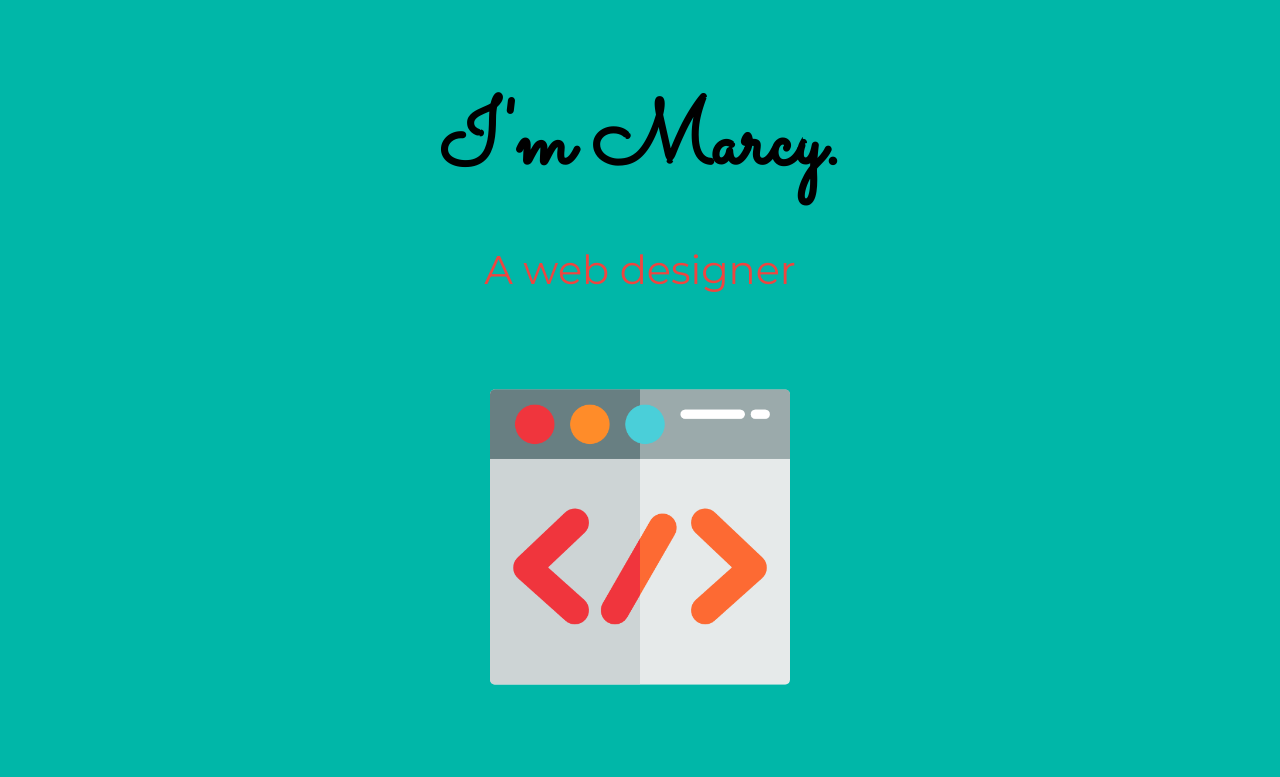
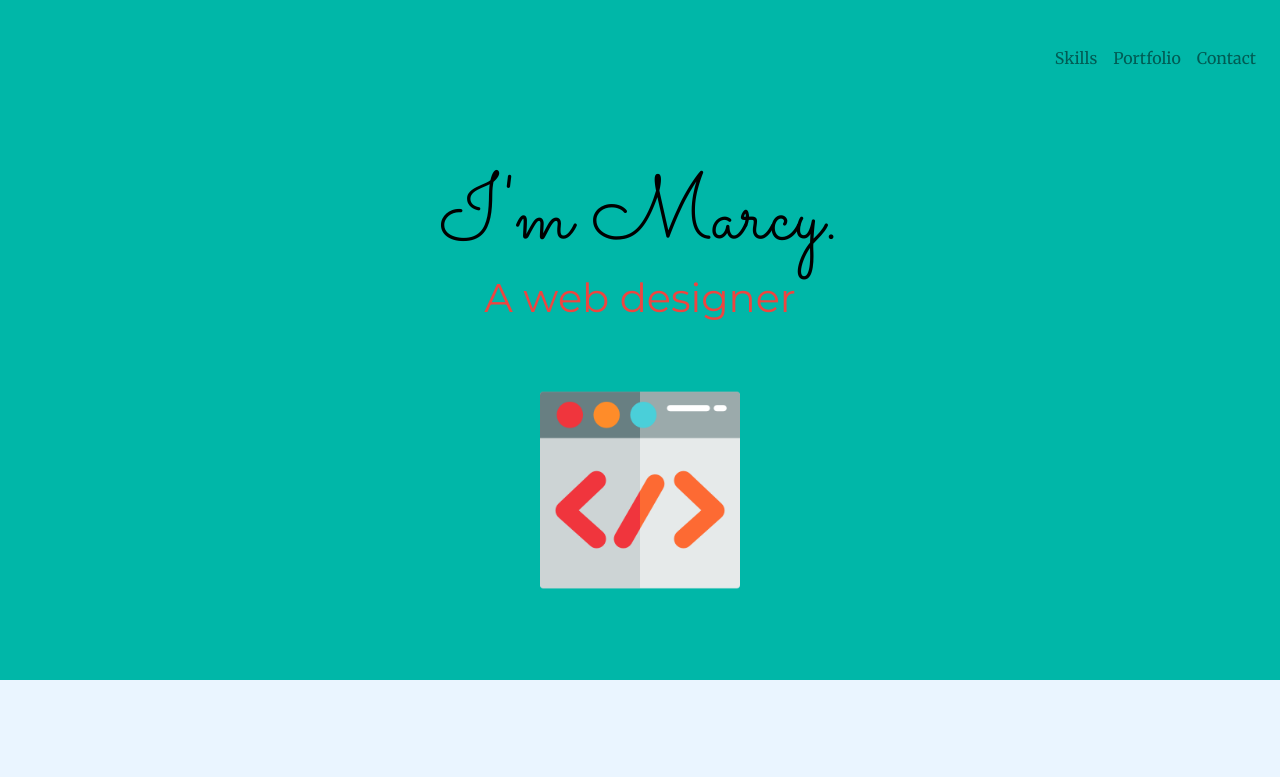
Before and after one commit to MNH-web/Marcy-Portfolio, a plain HTML site: page index.html in a window 1280 px wide. Shown: the top 777 px of the page. Drawn offline with nearby package versions, Linux system fonts and the light colour scheme.

Commit message:
Add files via upload
added bootstrap

```diff
--- a/css/style.css
+++ b/css/style.css
@@ -51,7 +51,19 @@ hr {
     margin: 100px auto;
 }
 
-/********* containers ******/
+/* navbar */
+
+.top-nav{
+    padding-top: 3%;
+    background-color: #00b7a8;
+    color: #40514E;
+}
+
+.nav-link {
+
+}
+
+/* containers */
 
 .top-container {
     padding: 30px 0 40px;
--- a/index.html
+++ b/index.html
@@ -4,12 +4,47 @@
     <meta charset="UTF-8">
     <meta name="viewport" content="width=device-width, initial-scale=1.0">
     <meta http-equiv="X-UA-Compatible" content="ie=edge">
+
+    <!-- stylesheets -->
+
+    <link rel="stylesheet" href="https://stackpath.bootstrapcdn.com/bootstrap/4.3.1/css/bootstrap.min.css" integrity="sha384-ggOyR0iXCbMQv3Xipma34MD+dH/1fQ784/j6cY/iJTQUOhcWr7x9JvoRxT2MZw1T" crossorigin="anonymous">
     <link rel="stylesheet" href="css/style.css">
+
+    <!-- bootstrapjs -->
+
+    <script src="https://code.jquery.com/jquery-3.3.1.slim.min.js" integrity="sha384-q8i/X+965DzO0rT7abK41JStQIAqVgRVzpbzo5smXKp4YfRvH+8abtTE1Pi6jizo" crossorigin="anonymous"></script>
+    <script src="https://cdnjs.cloudflare.com/ajax/libs/popper.js/1.14.7/umd/popper.min.js" integrity="sha384-UO2eT0CpHqdSJQ6hJty5KVphtPhzWj9WO1clHTMGa3JDZwrnQq4sF86dIHNDz0W1" crossorigin="anonymous"></script>
+    <script src="https://stackpath.bootstrapcdn.com/bootstrap/4.3.1/js/bootstrap.min.js" integrity="sha384-JjSmVgyd0p3pXB1rRibZUAYoIIy6OrQ6VrjIEaFf/nJGzIxFDsf4x0xIM+B07jRM" crossorigin="anonymous"></script>
+
+    <!-- fontawesome -->
+
     <link href="https://fonts.googleapis.com/css?family=Merriweather|Montserrat|Sacramento&display=swap" rel="stylesheet">
+
+    <!-- titleicon -->
+
     <link rel="icon" href="favicon (1).ico">
+
     <title>Marcy Herbert</title>
 </head>
 <body>
+     <nav class="top-nav navbar navbar-expand-lg navbar-light">
+            <button class="navbar-toggler ml-auto" type="button" data-toggle="collapse" data-target="#navbarNav" aria-controls="navbarNav" aria-expanded="false" aria-label="Toggle navigation">
+                    <span class="navbar-toggler-icon"></span>
+                  </button>
+        <div class="collapse navbar-collapse" id="navbarNav">
+             <ul class="navbar-nav ml-auto">
+                <li class="nav-item ">
+                  <a class="nav-link" href="#Skills">Skills</a>
+                 </li>
+                 <li class="nav-item">
+                    <a class="nav-link" href="#Portfolio">Portfolio</a>
+                 </li>
+                 <li class="nav-item">
+                     <a class="nav-link" href="#Contact">Contact</a>
+                 </li>
+             </ul>
+        </div>
+     </nav>
     <div class="top-container">
          <h1> I'm Marcy.</h1>
          <h2> A web designer</h2>
@@ -23,6 +58,7 @@
             <p class="info" >I am an aspiring web developer, looking to get into the world of web development. I am continuously trying to improve my skillset and become better.</p>
         </div>
      <hr>
+     <section id="Skills">
         <div class="Skills">
             <h2>My Skills</h2>
             <div class="skills-row">
@@ -41,21 +77,24 @@
                 <p>I am currently learning javascript and how to implement it into a website and fully use all of its feature. </p>
             </div>
         </div>
+    </section>
         <hr>
+    <section id="Portfolio">
         <div class="Portfolio">
              <h2>Portfolio</h2>
              <p>Here are a few examples of works I have previously carried out.</p>
         </div>
+    </section>
         <hr>
+    <section id="Contact">
         <div class="contact-me">
             <h2>Get In Touch</h2>
             <h3>If you would like to know more, contact me for more information</h3>
             <p class="contatct-info">i look forward to hearing from you.</p>
             <a class="butn" href="mailto:marcy212@hotmail.co.uk">CONTACT ME</a>
-
+            </div>
         </div>
-    </div>
-
+     </section>
 
 
     <div class="bottom-container">
```
